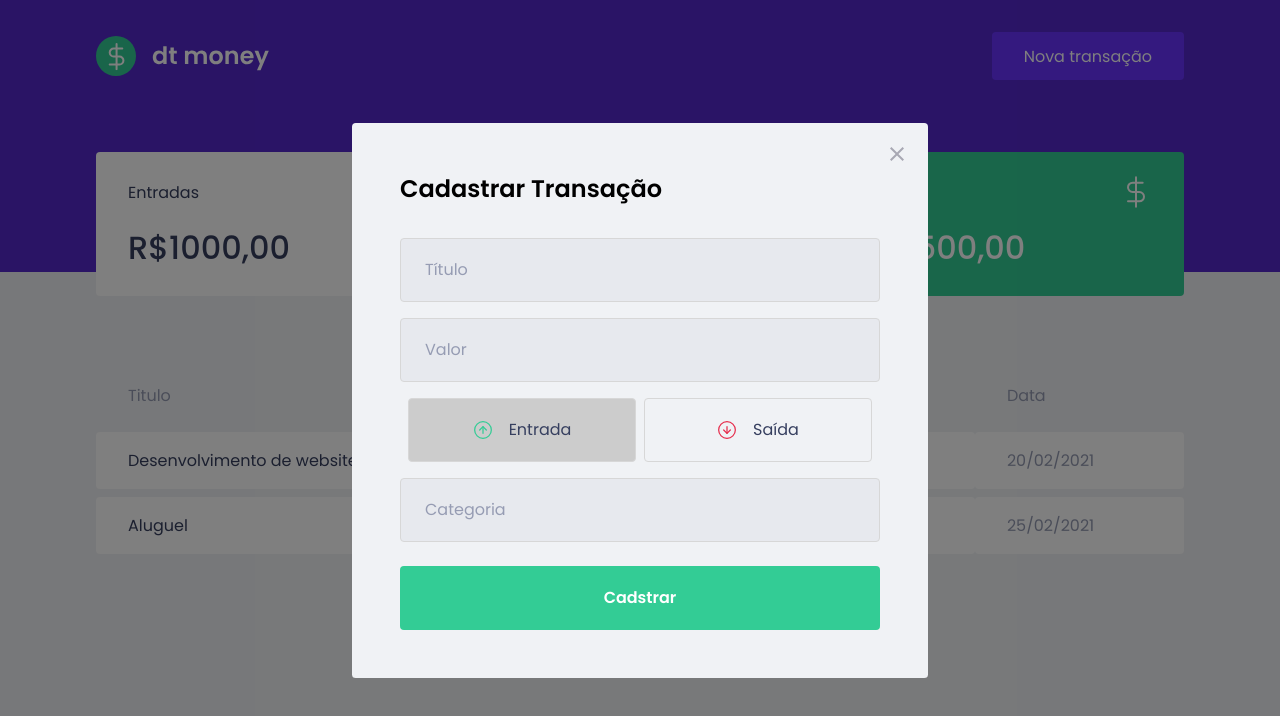
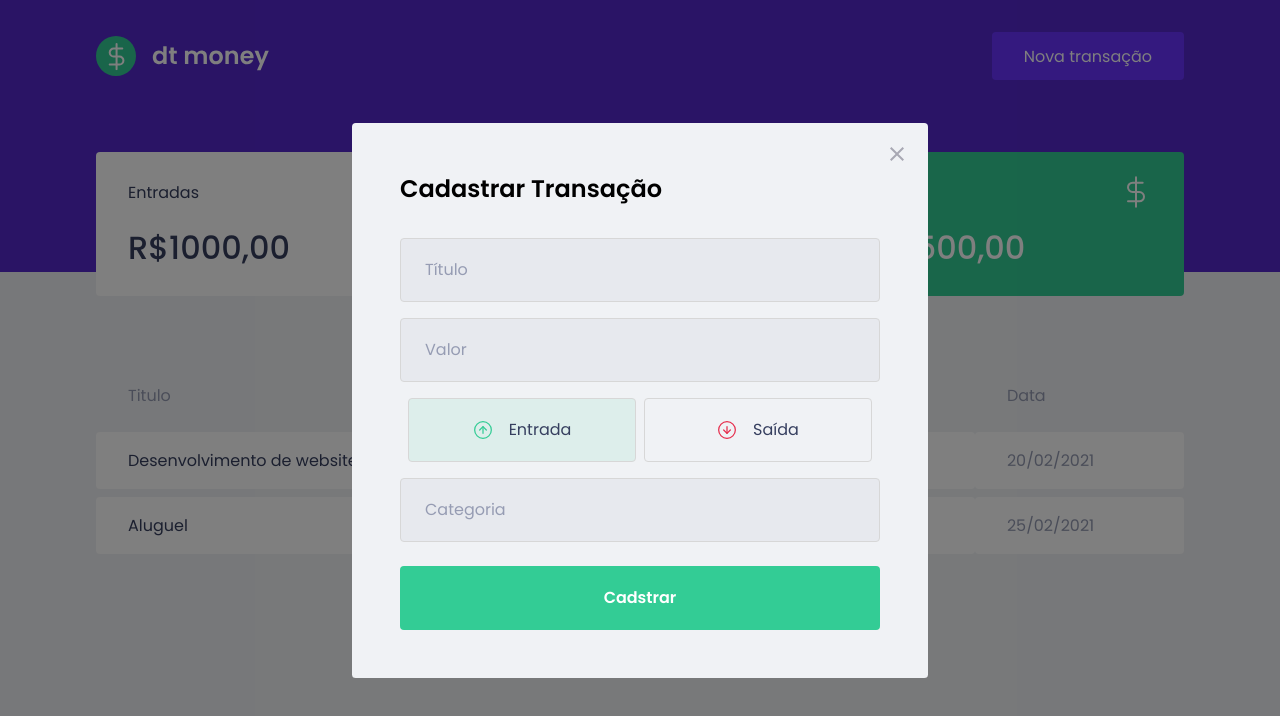
Before and after one commit to dzampa/dtmoney, a React (Create React App) app: page / in a window 1280 px wide. Both pictures are taken after a click on the button "Nova transação". Shown: the top 716 px of the page. Built offline with nearby package versions, Linux system fonts and the light colour scheme; no server answers; what miragejs would draw is missing.

Commit message:
added button's color

```diff
--- a/src/components/NewTransactionModal/index.tsx
+++ b/src/components/NewTransactionModal/index.tsx
@@ -47,6 +47,7 @@
                     type="button"
                     onClick={() => {setType('deposit');}}
                     isActive={type === 'deposit'}
+                    activeColor="green"
                 >
                     <img src={incomeImg} alt="Entrada"/>
                     <span>Entrada</span>
@@ -56,6 +57,7 @@
                     type="button"
                     onClick={() => {setType('withdraw');}}
                     isActive={type === 'withdraw'}
+                    activeColor="red"
                 >
                     <img src={outcomeImg} alt="Saída"/>
                     <span>Saída</span>
--- a/src/components/NewTransactionModal/styles.ts
+++ b/src/components/NewTransactionModal/styles.ts
@@ -1,5 +1,5 @@
 import styled from 'styled-components';
-import { darken } from 'polished';
+import { darken, transparentize } from 'polished';
 
 export const Container = styled.form`
     h2 {
@@ -56,6 +56,12 @@
 
 interface RadioBoxProps {
     isActive: boolean;
+    activeColor: 'green' | 'red';
+}
+
+const colors = {
+    green: '#33CC95',
+    red: '#E52E4D'
 }
 
 export const RadioBox = styled.button<RadioBoxProps>`
@@ -63,7 +69,9 @@
     border: 1px solid #d7d7d7;
     border-radius: 0.25rem;
 
-    background: ${(props) => props.isActive ? '#ccc' : 'transparent'};
+    background: ${(props) => props.isActive
+    ? transparentize(0.9, colors[props.activeColor])
+    : 'transparent'};
 
     display: flex;
     align-items: center;
```
